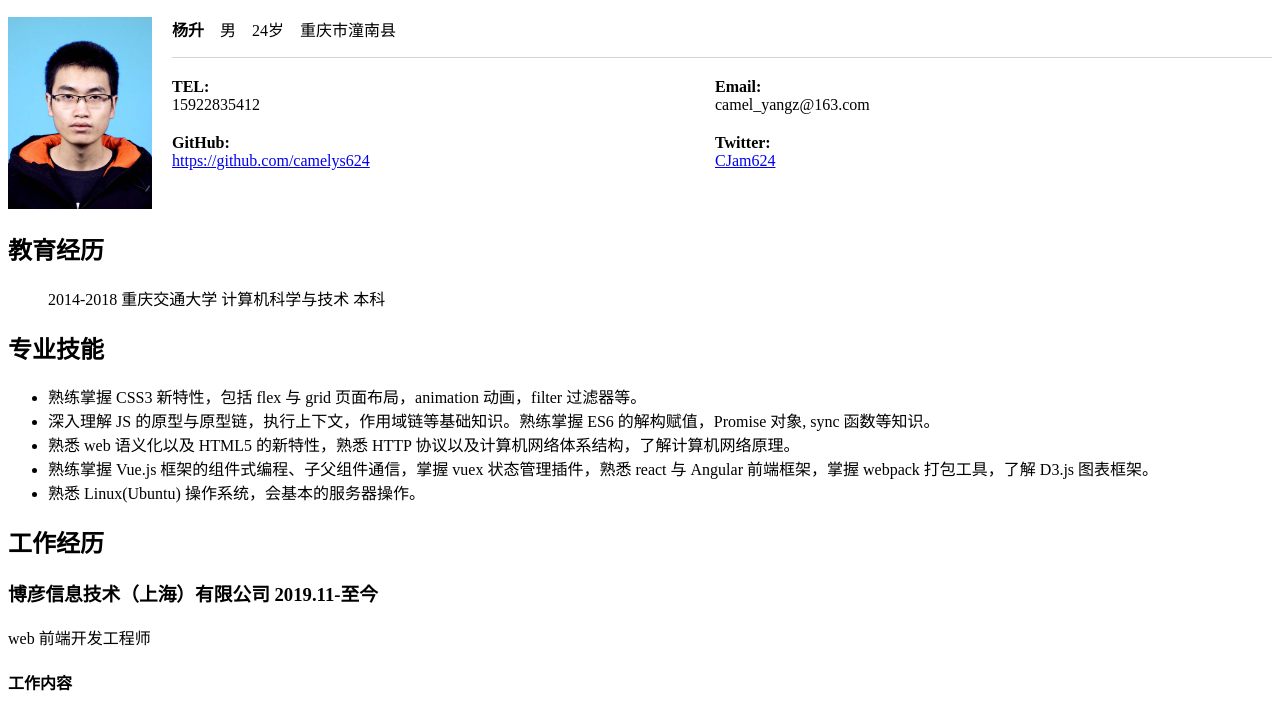
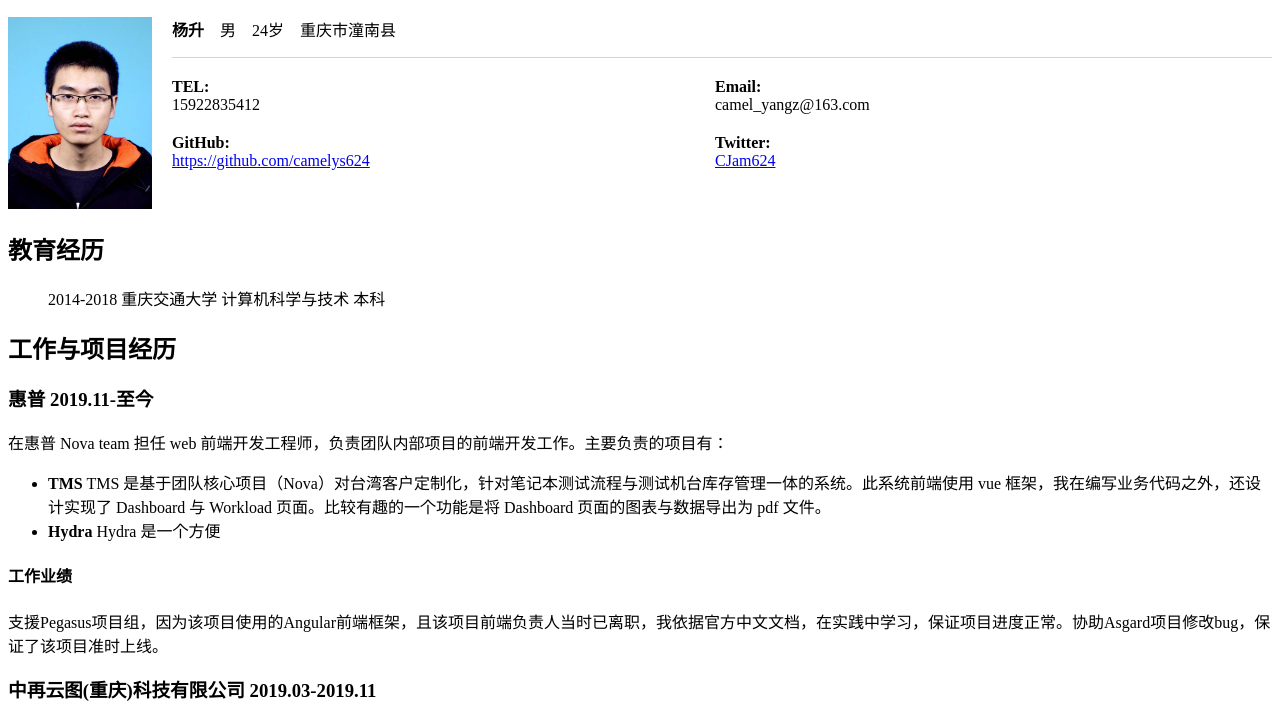
Before and after one commit to camelys624/my-blog, a Gatsby site: page /posts/resume/ in a window 1280 px wide. Shown: the part 213-925 px from the top of the page. Built offline with nearby package versions, Linux system fonts and the light colour scheme; Gatsby itself is replaced by a stand-in of ours.

Commit message:
css houdini & resume

```diff
--- a/content/posts/resume.md
+++ b/content/posts/resume.md
@@ -40,25 +40,14 @@ resume: true
 
 > 2014-2018 重庆交通大学 计算机科学与技术 本科
 
-## 专业技能
+## 工作与项目经历
 
-- 熟练掌握 CSS3 新特性，包括 flex 与 grid 页面布局，animation 动画，filter 过滤器等。
-- 深入理解 JS 的原型与原型链，执行上下文，作用域链等基础知识。熟练掌握 ES6 的解构赋值，Promise 对象, sync 函数等知识。
-- 熟悉 web 语义化以及 HTML5 的新特性，熟悉 HTTP 协议以及计算机网络体系结构，了解计算机网络原理。
-- 熟练掌握 Vue.js 框架的组件式编程、子父组件通信，掌握 vuex 状态管理插件，熟悉 react 与 Angular 前端框架，掌握 webpack 打包工具，了解 D3.js 图表框架。
-- 熟悉 Linux(Ubuntu) 操作系统，会基本的服务器操作。
+### 惠普  2019.11-至今
 
-## 工作经历
+在惠普 Nova team 担任 web 前端开发工程师，负责团队内部项目的前端开发工作。主要负责的项目有：
 
-### 博彦信息技术（上海）有限公司  2019.11-至今
-
-web 前端开发工程师
-
-#### 工作内容
-
-1. 主要负责TMS项目前端开发，与台湾方面对接需求并实现。
-2. 协助Nova项目前端开发，负责了其中一些模块。
-3. 帮助其它项目前端开发，分担压力。
+- **TMS** TMS 是基于团队核心项目（Nova）对台湾客户定制化，针对笔记本测试流程与测试机台库存管理一体的系统。此系统前端使用 vue 框架，我在编写业务代码之外，还设计实现了 Dashboard 与 Workload 页面。比较有趣的一个功能是将 Dashboard 页面的图表与数据导出为 pdf 文件。
+- **Hydra** Hydra 是一个方便
 
 #### 工作业绩
 
```
